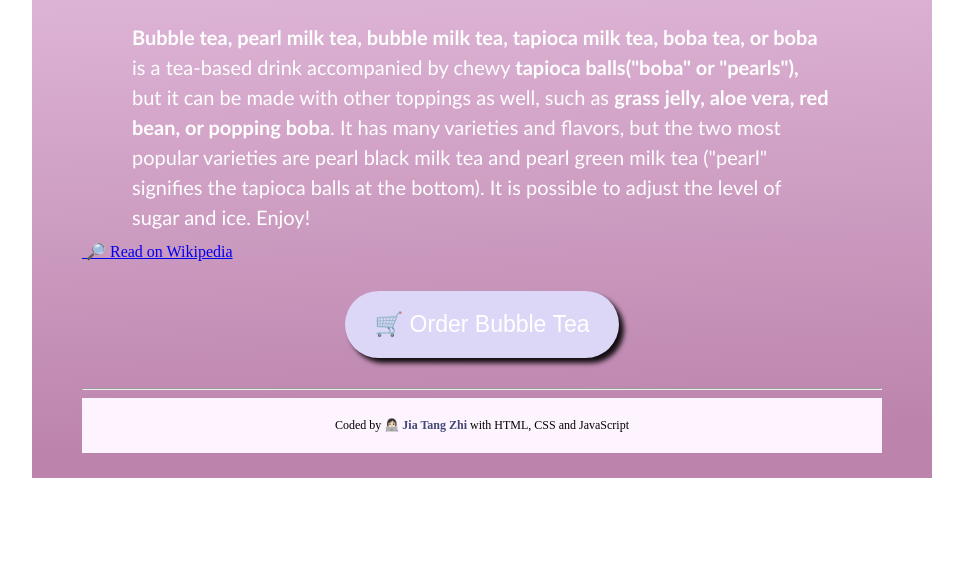
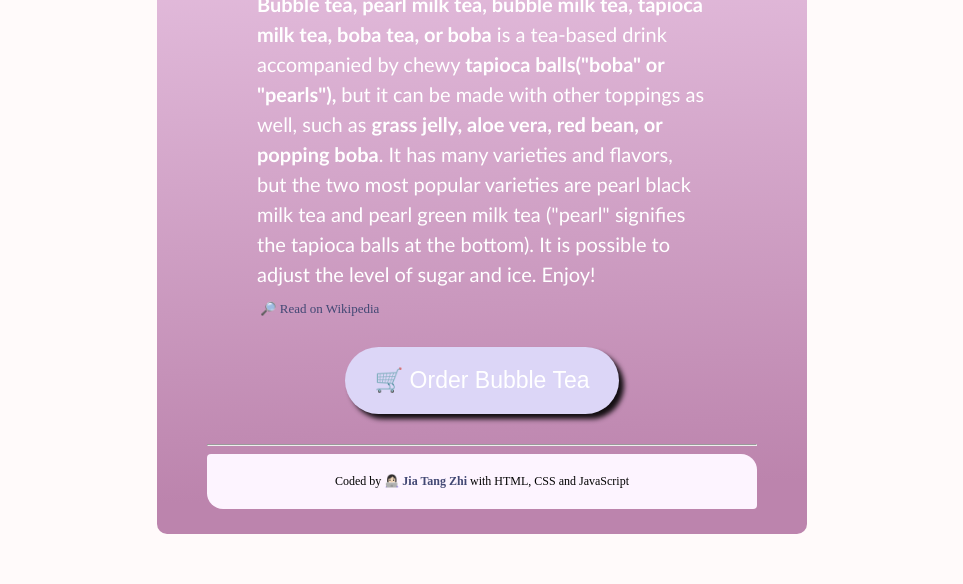
Before and after one commit to jiatangzhi/Bobba, a plain HTML site: page index.html in a window 1280 px wide. Shown: the part 523-1107 px from the top of the page, without its empty margins (158-1121 px from the left). Before the commit the page ends 1009 px from the top, so only its background shows below. Drawn offline with Linux system fonts and the light colour scheme.

Commit message:
Update styles.css

```diff
--- a/src/styles.css
+++ b/src/styles.css
@@ -1,3 +1,8 @@
+body {
+    margin: 50px 10px;
+    background: #FFFAFA;
+}
+
 h1 {
     text-align: center;
     color: #a393eb;
@@ -63,19 +68,20 @@ button:hover {
     rgb(255, 228, 254) 5.3%,
     rgb(188, 132, 173) 94.7%
     );
-    max-width: 800px;
+    max-width: 550px;
     margin: 0 auto;
     padding: 25px 50px;
+    border-radius: 10px;
 }
 
-.learn-more {
+.read {
     color: #424874;
     margin: 0px 50px;
     text-decoration: none;
     font-size: 13px;
 }
 
-.learn-more:hover {
+.read:hover {
     text-decoration: underline;
 }
 
@@ -85,6 +91,7 @@ footer {
     font-size: 12px;
     background-color: rgb(253, 244, 255);
     padding: 20px;
+    border-radius: 4px 16px;
 }
 
 .me {
```
